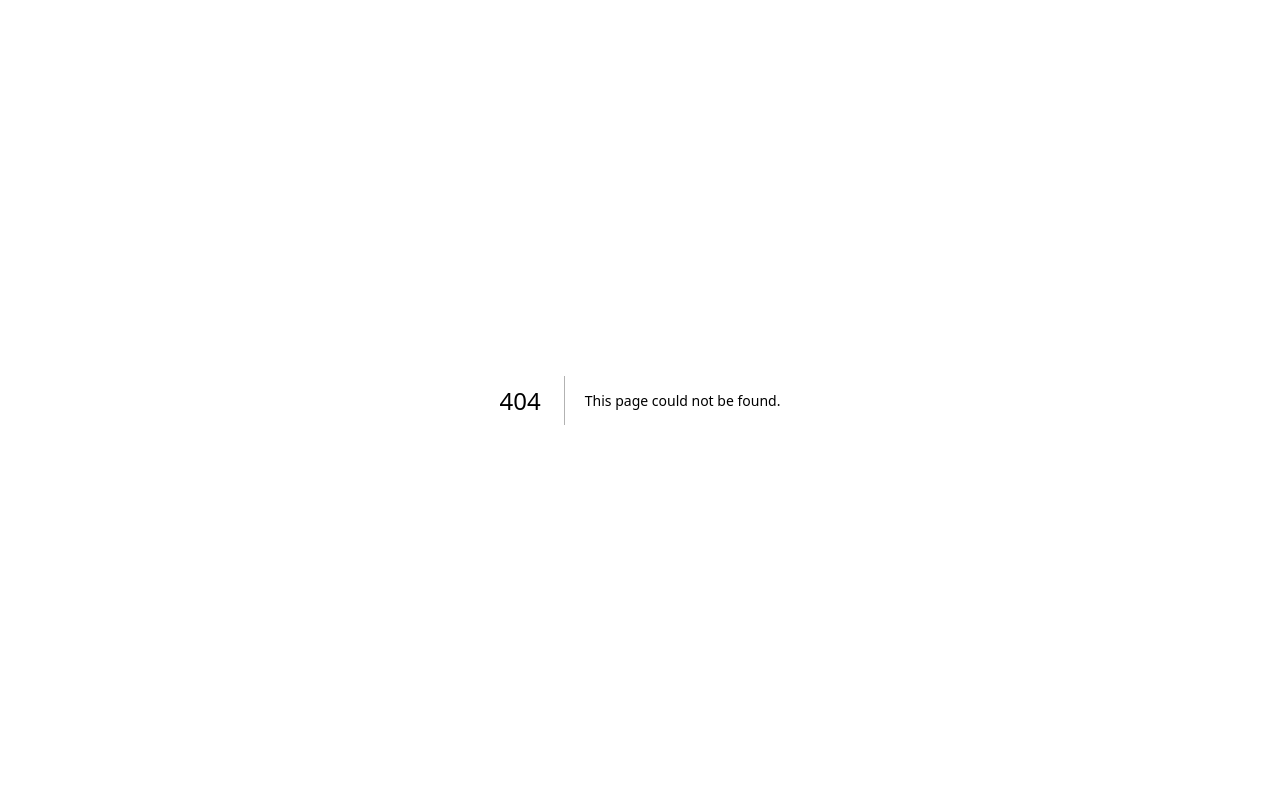
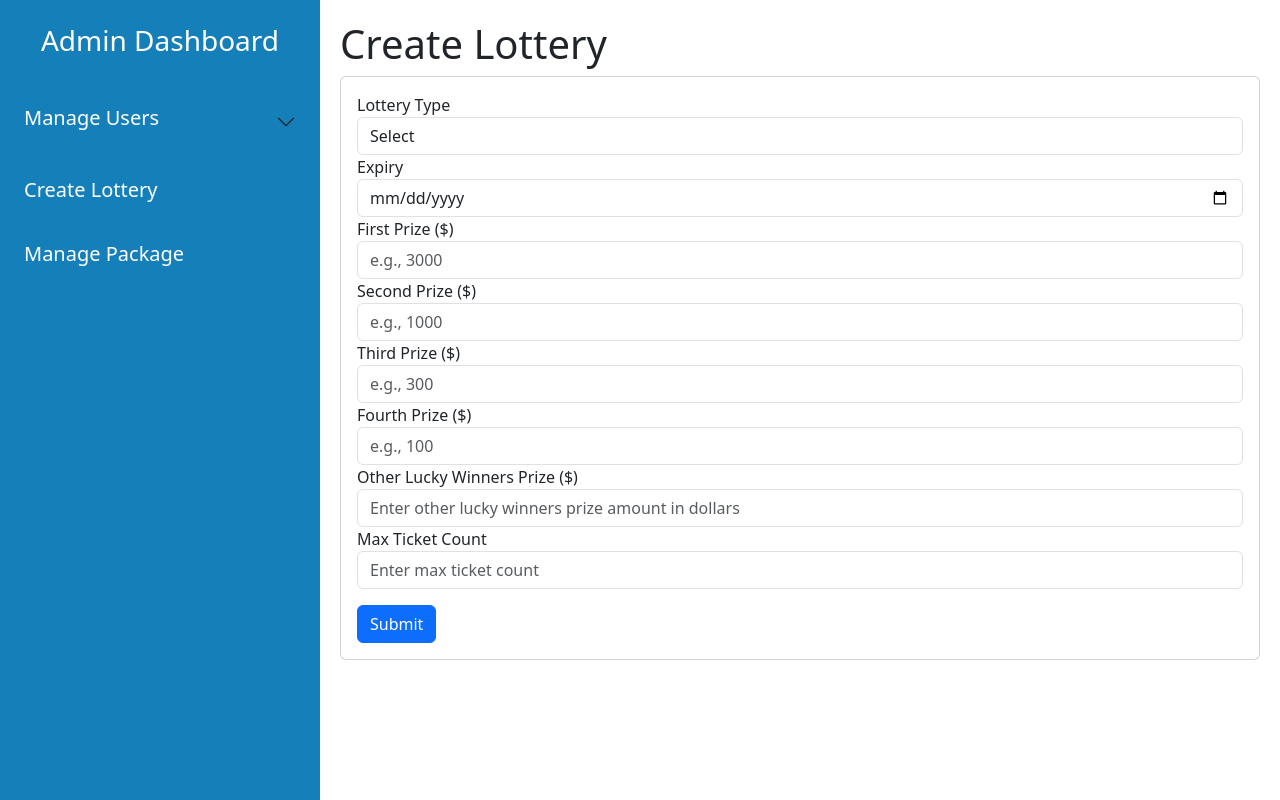
Before and after one commit to ai-arif/lottaverse-admins-frontend, a Next.js app: page /create-lottery in a window 1280 px wide. Before the commit this address had no page. Built offline with nearby package versions, Linux system fonts and the light colour scheme.

Commit message:
Add "Create Lottery" link to Sidebar component

```diff
--- a/components/Sidebar.js
+++ b/components/Sidebar.js
@@ -28,6 +28,11 @@ function Sidebar() {
             </Accordion.Body>
           </Accordion>
           <div className="px-4 py-2" style={{ backgroundColor: "#157fb9" }}>
+            <Nav.Link href="/create-lottery">
+              <h5>Create Lottery</h5>
+            </Nav.Link>
+          </div>
+          <div className="px-4 py-2" style={{ backgroundColor: "#157fb9" }}>
             <Nav.Link href="/package">
               <h5>Manage Package</h5>
             </Nav.Link>
--- /dev/null
+++ b/pages/create-lottery/index.js
@@ -0,0 +1,130 @@
+import Layout from '@/components/Layout'
+import React, { useState } from 'react'
+
+const Index = () => {
+  const [formData, setFormData] = useState({
+    lotteryType: '',
+    expiry: '',
+    firstPrize: '',
+    secondPrize: '',
+    thirdPrize: '',
+    fourthPrize: '',
+    otherPrizes: '',
+    maxTicketCount: ''
+  });
+
+  const handleChange = (e) => {
+    setFormData({ ...formData, [e.target.id]: e.target.value });
+  };
+
+  const handleSubmit = (e) => {
+    e.preventDefault();
+    console.log(formData);
+    // You can do further processing with the form data here
+  };
+
+  return (
+    <>
+      <Layout>
+        <h1>Create Lottery</h1>
+        {/* create a form inside card class */}
+        <div className="card">
+          <div className="card-body">
+            <form onSubmit={handleSubmit}>
+              <div className="form-group">
+                <label htmlFor="lotteryType">Lottery Type</label>
+                <select className="form-control" id="lotteryType" onChange={handleChange} value={formData.lotteryType}>
+                  <option value="">Select</option>
+                  <option value="0">Easy</option>
+                  <option value="1">Super</option>
+                  <option value="2">SuperX</option>
+                </select>
+              </div>
+              <div className="form-group">
+                <label htmlFor="expiry">Expiry</label>
+                <input
+                  type="date"
+                  className="form-control"
+                  id="expiry"
+                  onChange={handleChange}
+                  value={formData.expiry}
+                />
+              </div>
+              <div className="form-group">
+                <label htmlFor="firstPrize">First Prize ($)</label>
+                <input
+                  type="number"
+                  className="form-control"
+                  id="firstPrize"
+                  placeholder="e.g., 3000"
+                  onChange={handleChange}
+                  value={formData.firstPrize}
+                />
+              </div>
+              <div className="form-group">
+                <label htmlFor="secondPrize">Second Prize ($)</label>
+                <input
+                  type="number"
+                  className="form-control"
+                  id="secondPrize"
+                  placeholder="e.g., 1000"
+                  onChange={handleChange}
+                  value={formData.secondPrize}
+                />
+              </div>
+              <div className="form-group">
+                <label htmlFor="thirdPrize">Third Prize ($)</label>
+                <input
+                  type="number"
+                  className="form-control"
+                  id="thirdPrize"
+                  placeholder="e.g., 300"
+                  onChange={handleChange}
+                  value={formData.thirdPrize}
+                />
+              </div>
+              <div className="form-group">
+                <label htmlFor="fourthPrize">Fourth Prize ($)</label>
+                <input
+                  type="number"
+                  className="form-control"
+                  id="fourthPrize"
+                  placeholder="e.g., 100"
+                  onChange={handleChange}
+                  value={formData.fourthPrize}
+                />
+              </div>
+              <div className="form-group">
+                <label htmlFor="otherPrizes">Other Lucky Winners Prize ($)</label>
+                <input
+                  type="number"
+                  className="form-control"
+                  id="otherPrizes"
+                  placeholder="Enter other lucky winners prize amount in dollars"
+                  onChange={handleChange}
+                  value={formData.otherPrizes}
+                />
+              </div>
+              <div className="form-group">
+                <label htmlFor="maxTicketCount">Max Ticket Count</label>
+                <input
+                  type="number"
+                  className="form-control"
+                  id="maxTicketCount"
+                  placeholder="Enter max ticket count"
+                  onChange={handleChange}
+                  value={formData.maxTicketCount}
+                />
+              </div>
+              <button type="submit" className="btn btn-primary mt-3">
+                Submit
+              </button>
+            </form>
+          </div>
+        </div>
+      </Layout>
+    </>
+  )
+}
+
+export default Index
```
